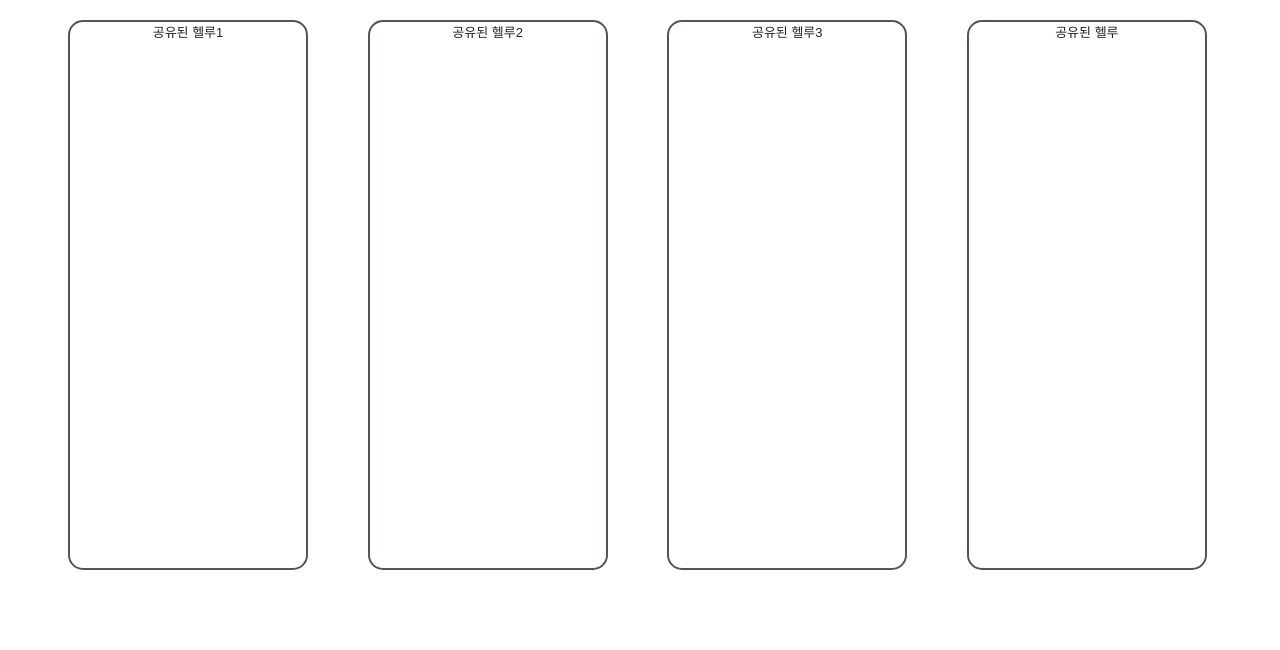
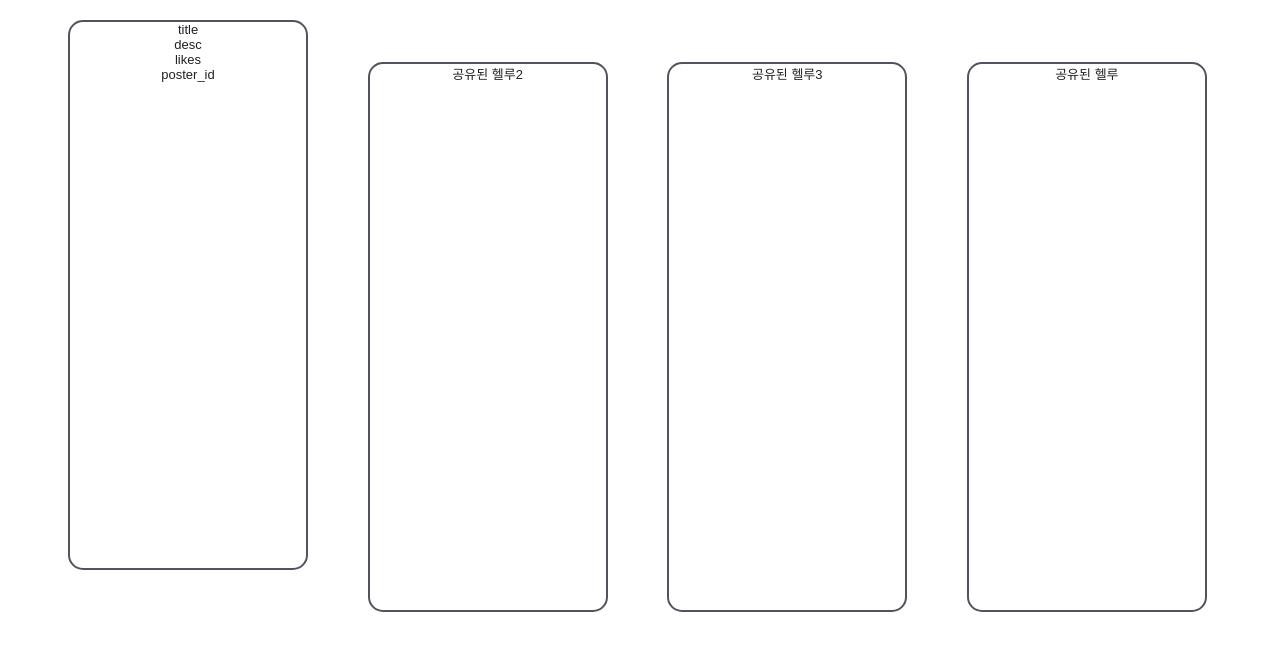
Before and after one commit to MoingXTwice/Hellrou, a Flask app: page / in a window 1280 px wide. Shown: the part 150-800 px from the top of the page. Run offline with Flask 2, Linux system fonts and the light colour scheme; data that the repository does not hold is empty.

Commit message:
운동방법 출력 확인

```diff
--- a/app.py
+++ b/app.py
@@ -20,6 +20,7 @@
 @app.route('/')
 def home():
     all_post = list(db.post.find({}, {'_id': False}))
+    print(all_post)
     return render_template('main.html')
 
 if __name__ == '__main__':
--- a/templates/main.html
+++ b/templates/main.html
@@ -9,7 +9,10 @@
     <div class="inner">
         <div class="card_wrap">
             <div class="card">
-                공유된 헬루1
+                <ul>title</ul>
+                <ul>desc</ul>
+                <ul>likes</ul>
+                <ul>poster_id</ul>
             </div>
             <div class="card">
                 공유된 헬루2
```
